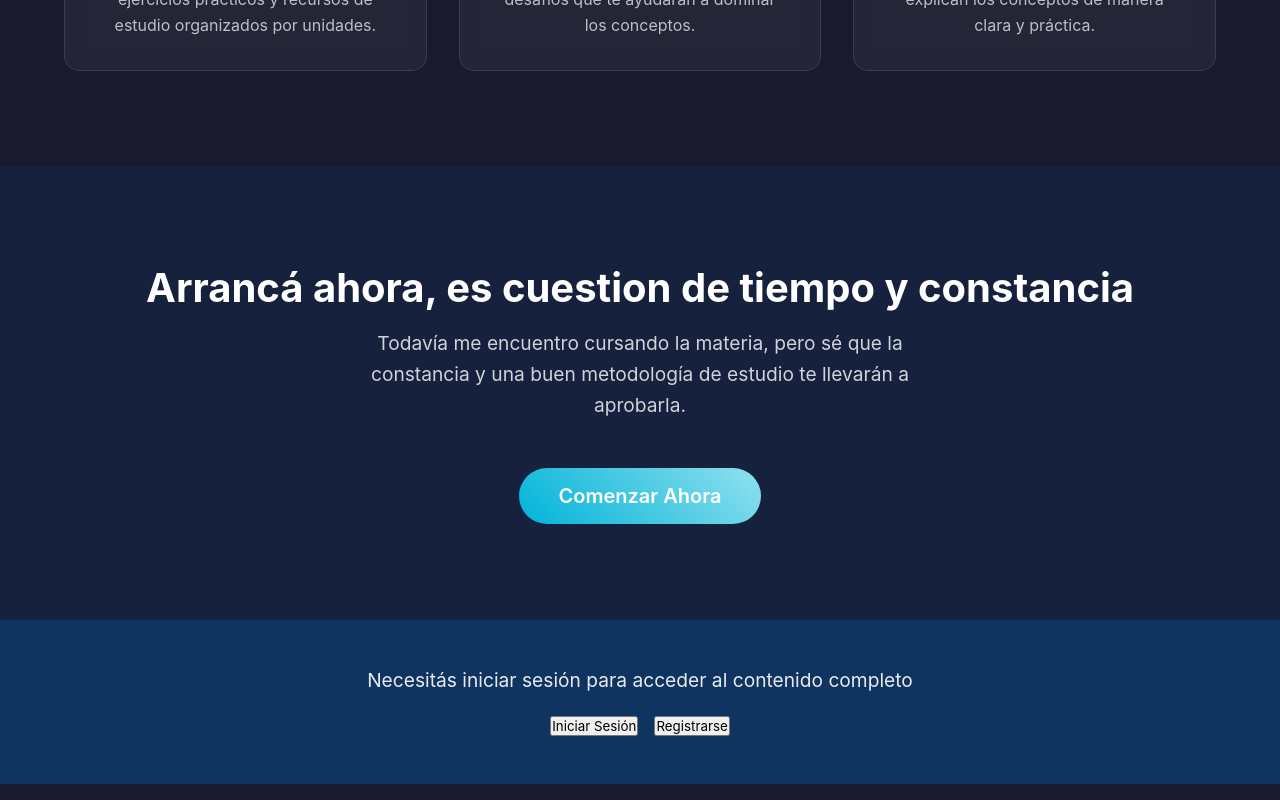
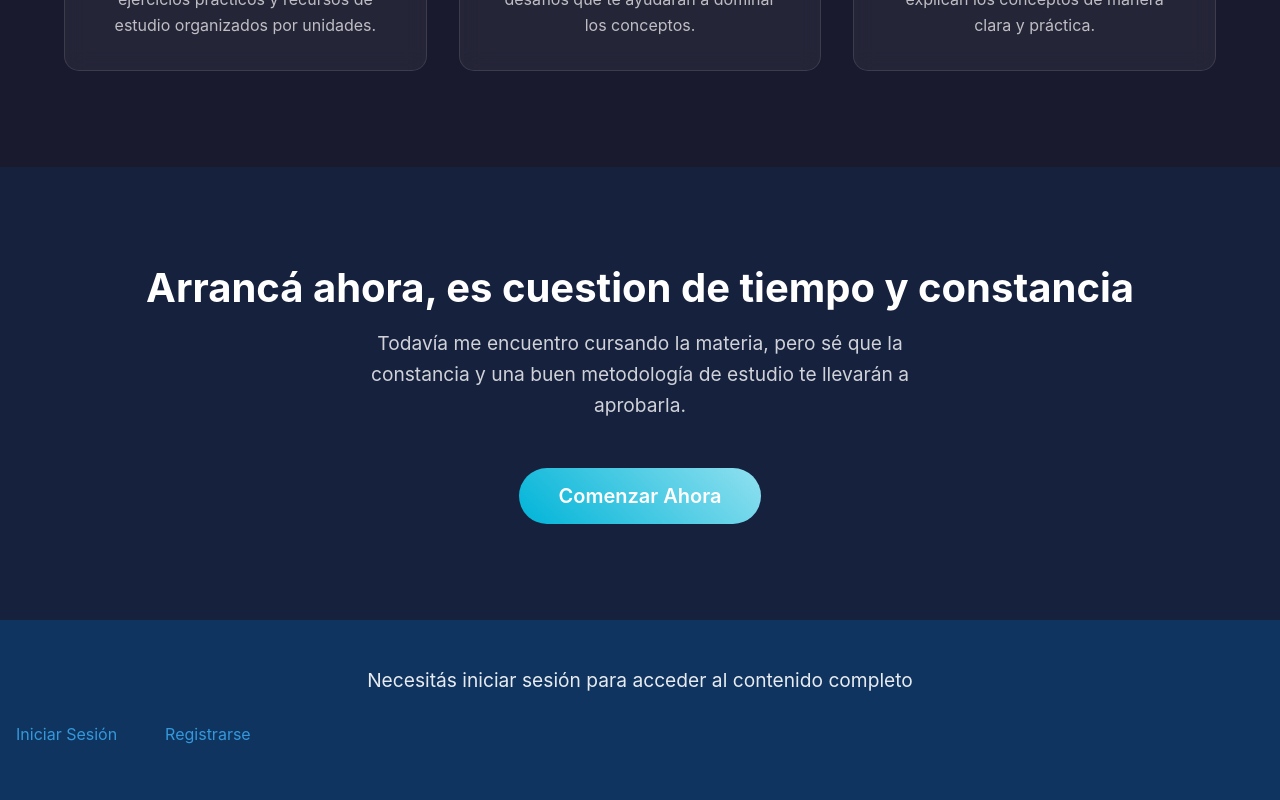
Before and after one commit to MatiasOzores/campus-virtual-programacion, a React (Vite) app: page /#/ in a window 1280 px wide. Shown: the part 1261-2061 px from the top of the page. Built offline with nearby package versions, Linux system fonts and the light colour scheme.

Commit message:
fix: agregar estilos para los botones del footer

```diff
--- a/src/pages/Home.css
+++ b/src/pages/Home.css
@@ -1234,22 +1234,23 @@ body.dark-mode .estado-badge.completada {
 .landing-dark-footer-links {
     display: flex;
     gap: 1rem;
-    justify-content: center;
+    margin-top: 1rem;
 }
 
-.landing-dark-footer-links a {
-    color: white;
+.footer-link {
+    background: none;
+    border: none;
+    color: #3498db;
+    font-size: 1rem;
+    cursor: pointer;
+    padding: 0.5rem 1rem;
+    transition: color 0.3s ease;
     text-decoration: none;
-    opacity: 0.8;
-    transition: opacity 0.3s ease;
-    padding: 0.5rem 1rem;
-    border-radius: 4px;
-    background: rgba(255, 255, 255, 0.1);
 }
 
-.landing-dark-footer-links a:hover {
-    opacity: 1;
-    background: rgba(255, 255, 255, 0.2);
+.footer-link:hover {
+    color: #2980b9;
+    text-decoration: underline;
 }
 
 @keyframes patternMove {
```
